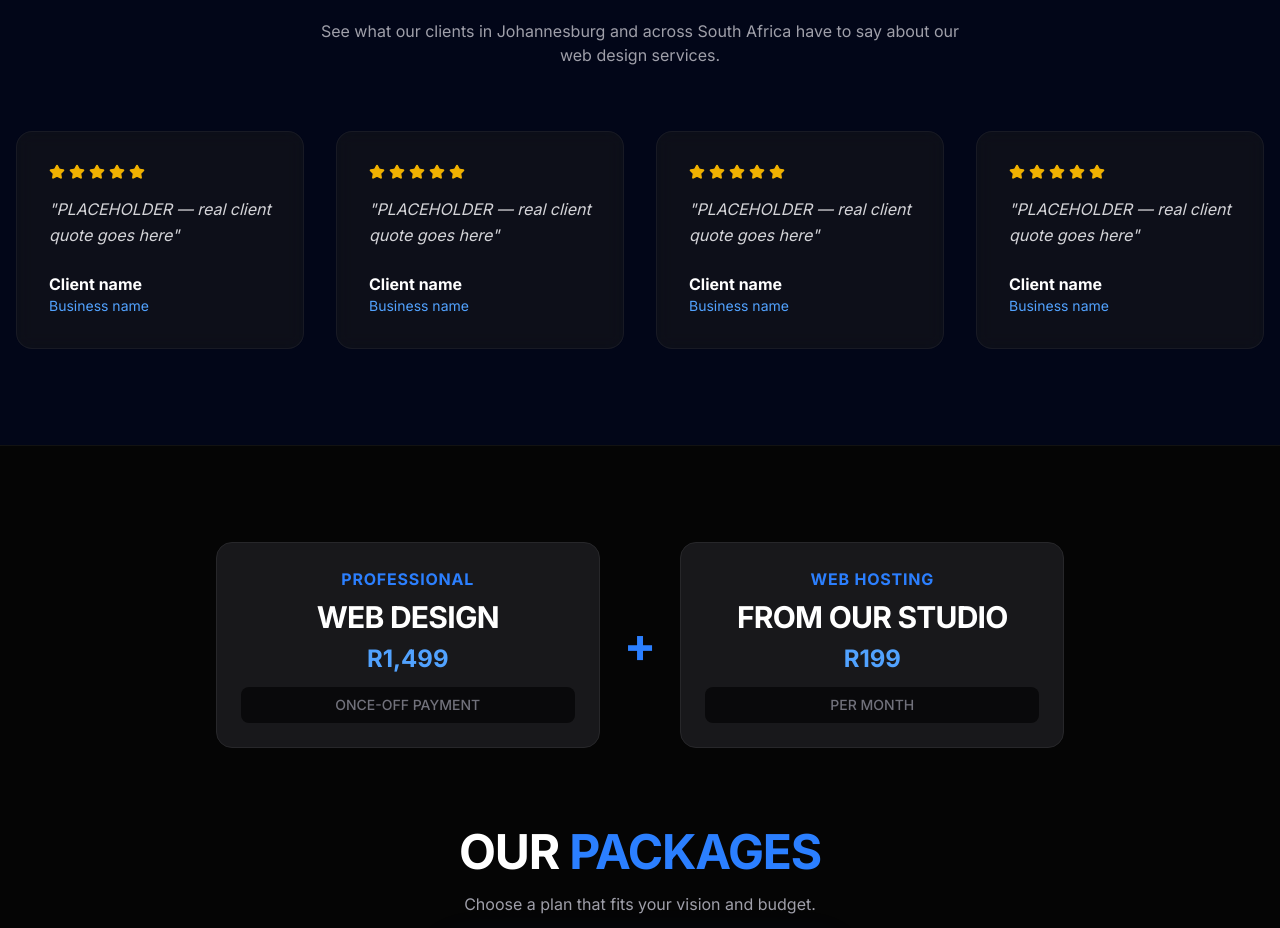
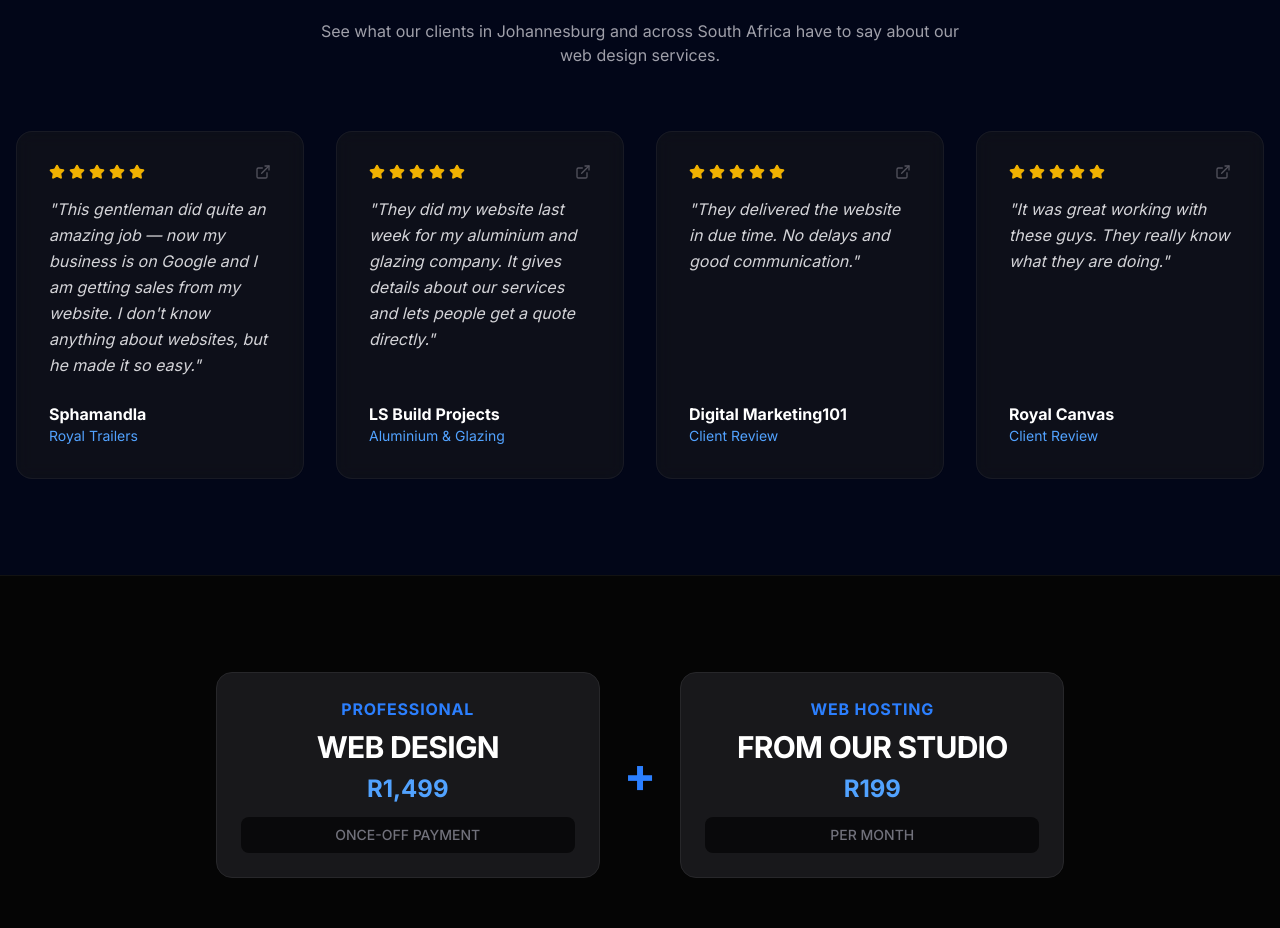
Before and after one commit to TobyMohale/Johannesburg-Web-Studio-, a React (Vite) app: page / in a window 1280 px wide. Shown: the part 1660-2588 px from the top of the page. Built offline with nearby package versions, Linux system fonts and the light colour scheme.

Commit message:
feat: update testimonials with real client reviews
Replace placeholder content with genuine client feedback and convert testimonial cards into links.

```diff
--- a/src/components/Testimonials.tsx
+++ b/src/components/Testimonials.tsx
@@ -1,29 +1,29 @@
-import { Star } from 'lucide-react';
+import { Star, ExternalLink } from 'lucide-react';
 
 export const Testimonials = () => {
   const testimonials = [
     {
-      quote: "PLACEHOLDER — real client quote goes here",
-      name: "Client name",
-      business: "Business name",
+      quote: "This gentleman did quite an amazing job — now my business is on Google and I am getting sales from my website. I don't know anything about websites, but he made it so easy.",
+      name: "Sphamandla",
+      business: "Royal Trailers",
       rating: 5
     },
     {
-      quote: "PLACEHOLDER — real client quote goes here",
-      name: "Client name",
-      business: "Business name",
+      quote: "They did my website last week for my aluminium and glazing company. It gives details about our services and lets people get a quote directly.",
+      name: "LS Build Projects",
+      business: "Aluminium & Glazing",
       rating: 5
     },
     {
-      quote: "PLACEHOLDER — real client quote goes here",
-      name: "Client name",
-      business: "Business name",
+      quote: "They delivered the website in due time. No delays and good communication.",
+      name: "Digital Marketing101",
+      business: "Client Review",
       rating: 5
     },
     {
-      quote: "PLACEHOLDER — real client quote goes here",
-      name: "Client name",
-      business: "Business name",
+      quote: "It was great working with these guys. They really know what they are doing.",
+      name: "Royal Canvas",
+      business: "Client Review",
       rating: 5
     }
   ];
@@ -43,25 +43,29 @@ export const Testimonials = () => {
 
         <div className="grid grid-cols-1 md:grid-cols-2 lg:grid-cols-4 gap-8">
           {testimonials.map((testimonial, index) => (
-            <div
+            <a
               key={index}
-              className="bg-zinc-900/50 backdrop-blur-sm border border-white/5 p-8 rounded-2xl flex flex-col justify-between hover:bg-zinc-800/50 transition-colors"
+              href="https://www.google.com/search?q=Johannesburg+Web+Studio"
+              target="_blank"
+              rel="noreferrer"
+              className="bg-zinc-900/50 backdrop-blur-sm border border-white/5 p-8 rounded-2xl flex flex-col justify-between hover:bg-zinc-800/50 transition-colors group cursor-pointer"
             >
-              <div>
+              <div className="relative">
                 <div className="flex items-center mb-4">
                   {[...Array(testimonial.rating)].map((_, i) => (
                     <Star key={i} className="w-4 h-4 text-yellow-500 fill-yellow-500 mr-1" />
                   ))}
+                  <ExternalLink className="w-4 h-4 text-zinc-600 ml-auto group-hover:text-blue-400 transition-colors" />
                 </div>
                 <p className="text-zinc-300 italic mb-6 leading-relaxed">
                   "{testimonial.quote}"
                 </p>
               </div>
               <div className="mt-auto">
-                <h4 className="text-white font-bold">{testimonial.name}</h4>
-                <p className="text-blue-400 text-sm">{testimonial.business}</p>
+                <h4 className="text-white font-bold group-hover:text-blue-400 transition-colors">{testimonial.name}</h4>
+                <p className="text-blue-400 text-sm group-hover:text-blue-300 transition-colors">{testimonial.business}</p>
               </div>
-            </div>
+            </a>
           ))}
         </div>
       </div>
```
